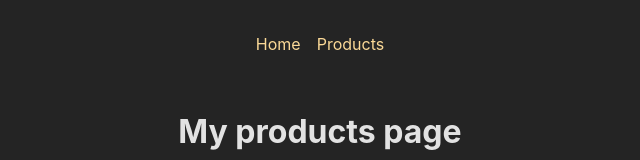
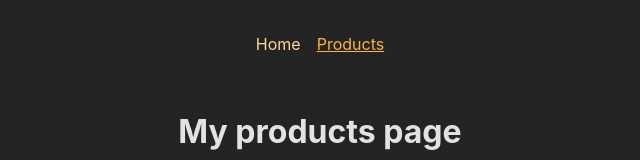
Before and after one commit to astaba/react_aca_210_spa_intro, a React (Create React App) app: page /products in a window 1280 px wide. Shown: the top 160 px of the page, without its empty margins (320-960 px from the left). Built offline with nearby package versions, Linux system fonts and the light colour scheme.

Commit message:
Active link with Navlink

```diff
--- a/src/components/MainNavigation.js
+++ b/src/components/MainNavigation.js
@@ -1,18 +1,26 @@
 import React from "react";
-import { Link } from "react-router-dom";
+import { NavLink } from "react-router-dom";
 
-import classes from './MainNavigation.module.css'
+import classes from "./MainNavigation.module.css";
 
 const MainNavigation = () => {
+  const activeStyle = ({ isActive }) => {
+    return isActive ? classes.active : undefined;
+  };
+
   return (
     <header className={classes.header}>
       <nav>
         <ul className={classes.list}>
           <li>
-            <Link to="/">Home</Link>
+            <NavLink to="/" className={activeStyle}>
+              Home
+            </NavLink>
           </li>
           <li>
-            <Link to="/products">Products</Link>
+            <NavLink to="/products" className={activeStyle}>
+              Products
+            </NavLink>
           </li>
         </ul>
       </nav>
```
